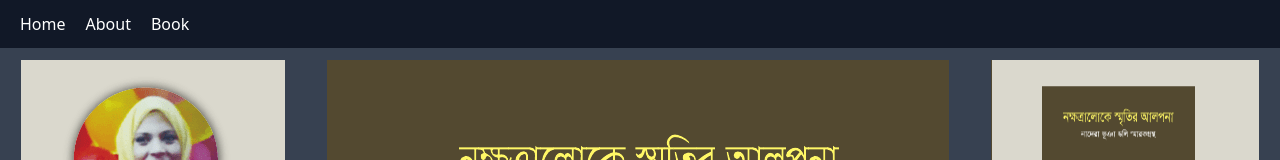
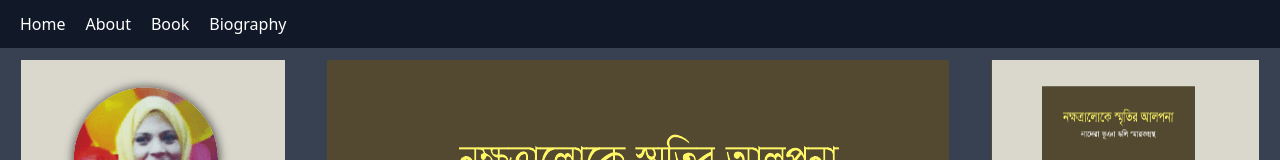
Before and after one commit to srpallab/doly-netlify, a plain HTML site: page about.html in a window 1280 px wide. Shown: the top 160 px of the page. Drawn offline with nearby package versions, Linux system fonts and the light colour scheme.

Commit message:
ADD: boigraphy link in about page.

```diff
--- a/about.html
+++ b/about.html
@@ -12,8 +12,17 @@
 	  <li class="pl-5"><a href="index.html">Home</a></li>
 	  <li class="pl-5"><a href="about.html">About</a></li>
 	  <li class="pl-5">
-						<a href="https://drive.google.com/file/d/1_dRQFJwj5J1DiAaGzMCYu1z13xA6wGbv/view" target="_blank">
+	    <a
+	    href="https://drive.google.com/file/d/1_dRQFJwj5J1DiAaGzMCYu1z13xA6wGbv/view"
+	    target="_blank">
 	      Book
+	    </a>
+	  </li>
+	  <li class="pl-5">
+	    <a
+	    href="https://drive.google.com/file/d/1L5vxiu-7UngjWq6l9SwVNQh_hlZcYO4p/view"
+	    target="_blank">
+	      Biography
 	    </a>
 	  </li>
 	</ul>
```
Lines whose indentation alone changed are shown as unchanged.
